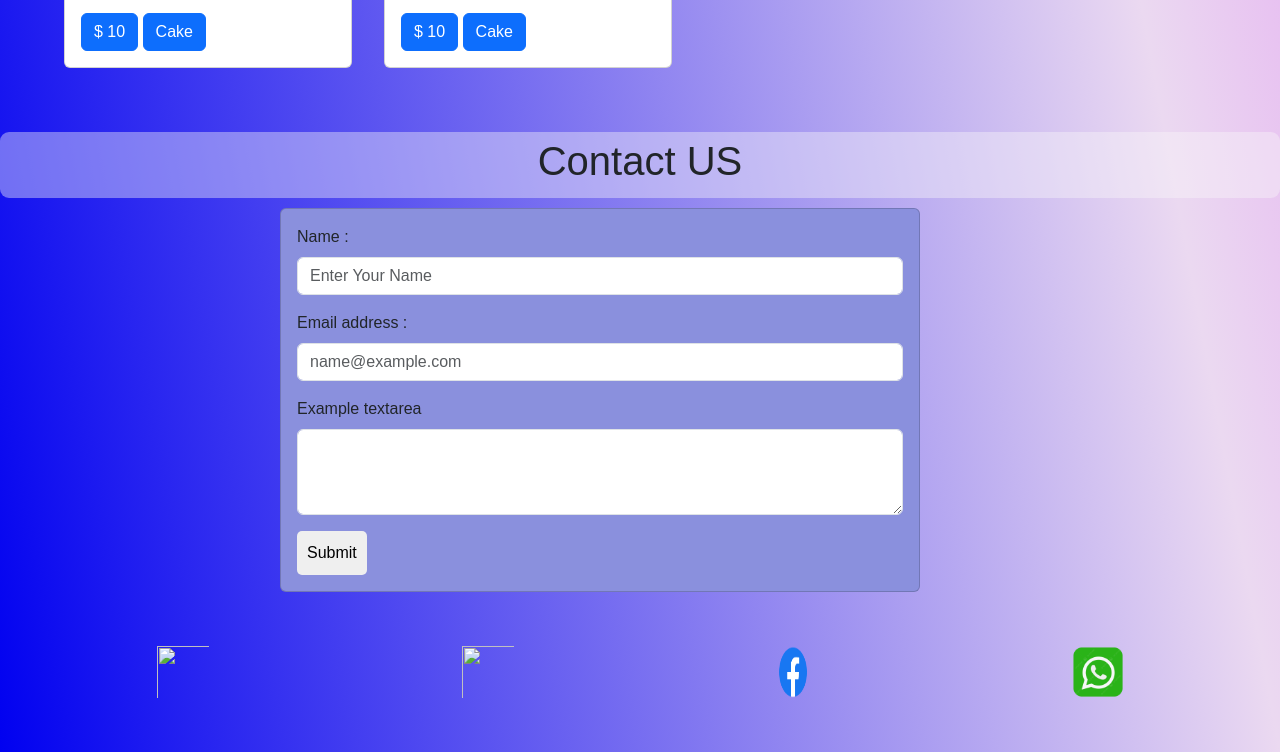
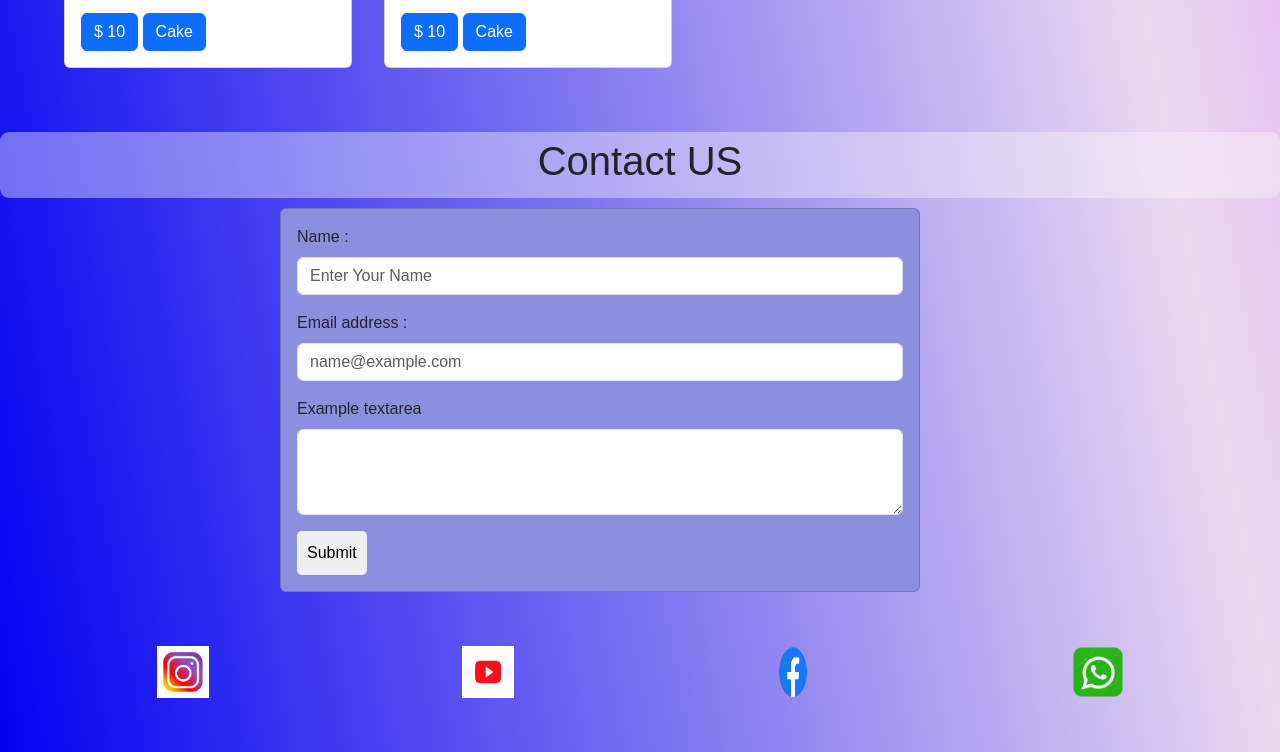
Before and after one commit to Malarmegha/MR.PastryCakeShop_website, a plain HTML site: page index.html in a window 1280 px wide. Shown: the part 6150-6902 px from the top of the page. Drawn offline with nearby package versions, Linux system fonts and the light colour scheme.

Commit message:
Update index.html

```diff
--- a/index.html
+++ b/index.html
@@ -342,9 +342,9 @@
       </div>
     </footer>
     <div class="social_media">
-      <div id="icons"><img src="instagram.png" alt=""></div>
+      <div id="icons"><img src="instagram.jpg" alt=""></div>
 
-            <div id="icons"><img src="youtube.png" alt=""></div>
+            <div id="icons"><img src="youtube.jpg" alt=""></div>
 
             <div id="icons"><img src="facebook.png" alt=""></div>
             <div id="icons"><img src="whatsapp.png" alt=""></div>
```
